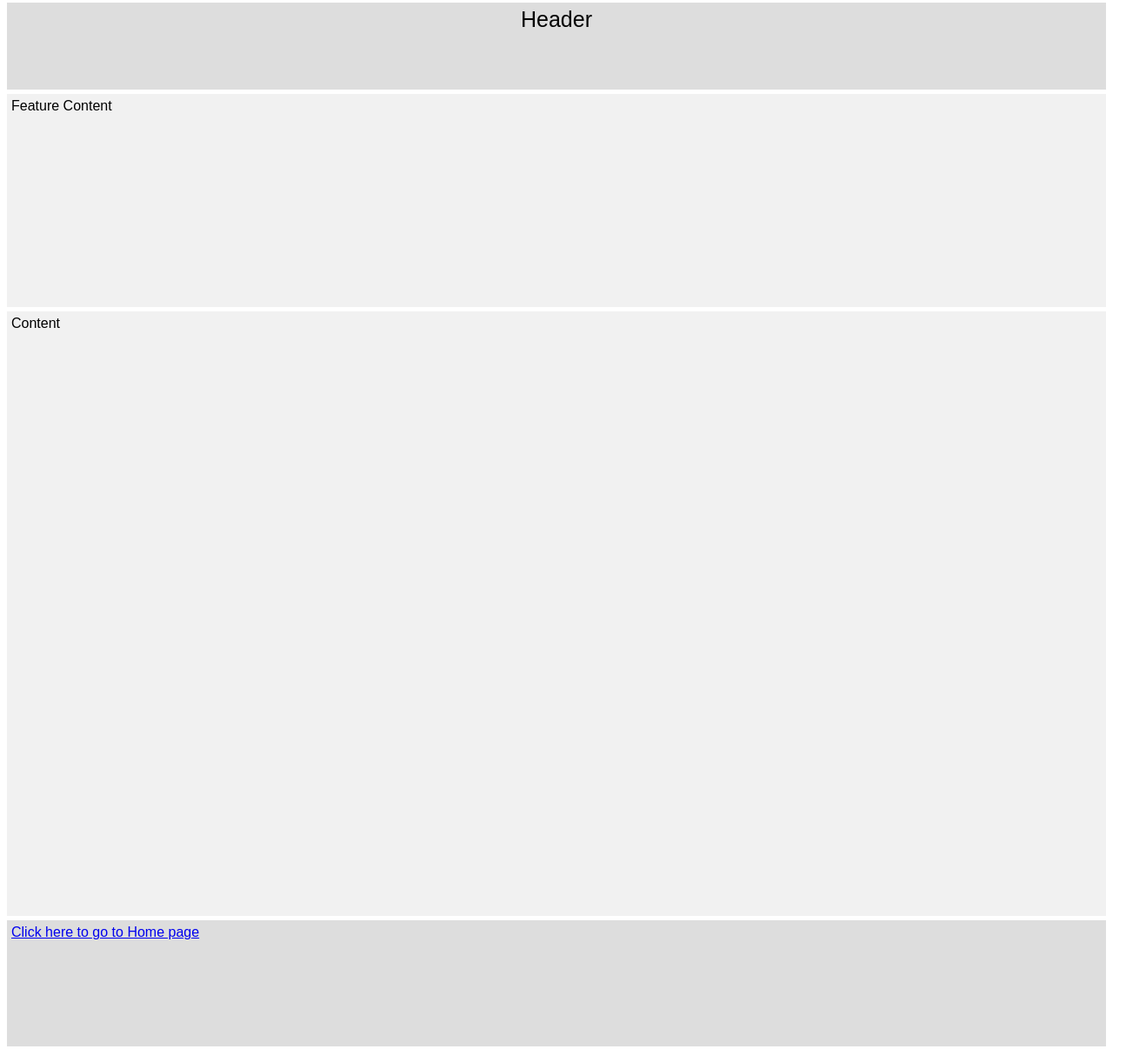
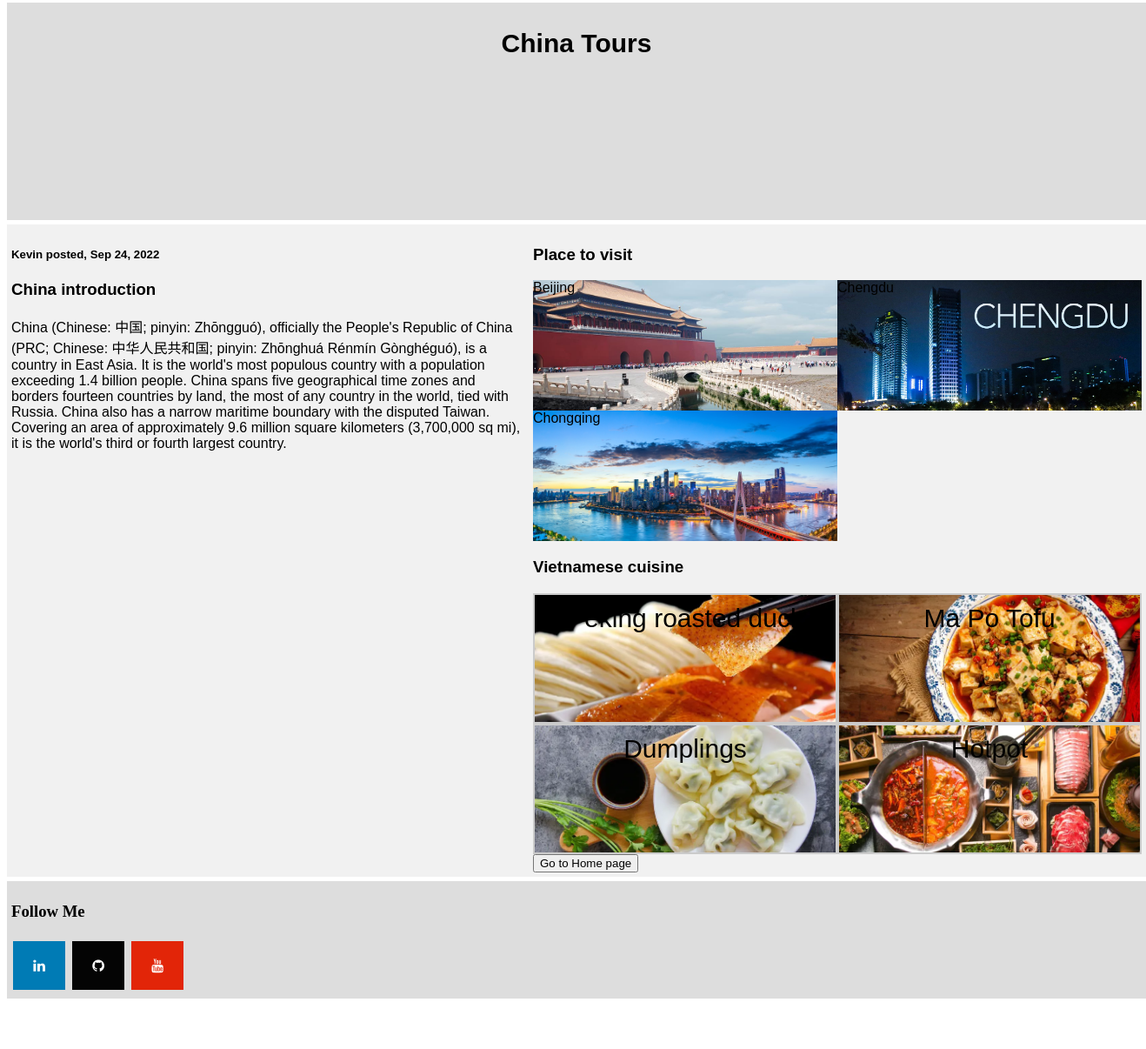
Before and after one commit to KhoiVuKha/Personal-Blog-Website, a plain HTML site: page html/blog-post-china-tours.html in a window 1280 px wide. Shown: the part 5-1211 px from the top of the page at 87% size, 1318 px wide, since content can reach past the window. After the commit the page ends 1161 px from the top, so only its background shows below. Drawn offline with Linux system fonts and the light colour scheme.

Commit message:
Add blog posts contents

```diff
--- a/css/blog-post.css
+++ b/css/blog-post.css
@@ -1,14 +1,13 @@
 .container {
-    /* Step 1: Set display to grid */
-      display:grid;
-   /* Step 2: setup rows amd columns */
-      grid-template-columns: 300px 300px 300px;
-      grid-template-rows: 100px 250px 700px 150px;
-      grid-template-areas:
-      "hd hd hd hd hd hd hd hd"
-      "feat feat feat feat feat feat feat feat"
-      "main main main main main main main main"
-      "ft ft ft ft ft ft ft ft";
+  display:grid;
+  grid-template-columns: 300px 300px 300px;
+  grid-template-rows: 100px 250px 600px;
+  /* Initially each element has its own row for small screens */
+  grid-template-areas:
+  "hd"
+  "sd"
+  "main"
+  "ft";
 }
 
 .box {
@@ -18,9 +17,9 @@
 }
 
 .header {
-  grid-area: hd;
+  grid-area:hd;
   padding: 5px;
-  font-size: 25px;
+  font-size: 20px;
   text-align: center;
   background: #ddd;
 }
@@ -36,14 +35,153 @@
   margin-left: 50%;
 }
 
-.feature {
+.sidebar {
+  grid-area: sd;
   margin-top: 5px;
-  grid-area: feat;
   padding: 5px;
 }
 
 .content {
+  grid-area: main;
   margin-top: 5px;
-  grid-area: main;
   padding: 5px;
 }
+
+/* If Screen Is Wide Enough */
+@media(min-width:800px) {
+  .container {
+    display: grid;
+    grid-template-columns: 300px 300px 300px;
+    grid-template-rows: 250px 600px;
+    grid-template-areas:
+    "hd hd hd hd hd hd"
+    "sd sd main main main main"
+    "sd sd main main main main"
+    "sd sd main main main main"
+    "ft ft ft ft ft ft";
+  }
+}
+
+/* For Grid of Image layout */
+.nestedGrid {
+  display: grid;
+  grid-template-columns: 50% 50%;
+  grid-template-rows: 50% 50%;
+  overflow: hidden;
+}
+
+.photoBox {
+  width: 350px;
+  height: 150px;
+  background-color: #ddd;
+}
+
+/* For row image layout */
+* {
+  box-sizing: border-box;
+}
+
+.flex-container {
+  display: flex;
+  flex-direction: row;
+  font-size: 30px;
+  text-align: center;
+  overflow: hidden;
+  flex-wrap: wrap;
+}
+
+.flex-item {
+  width: 350px;
+  height: 150px;
+  background-color: #f1f1f1;
+  padding: 10px;
+  border: 2px solid #cbcbcb;
+}
+
+/* Responsive layout - makes a one column-layout instead of n-column layout */
+@media (max-width: 800px) {
+  .flex-container {
+    flex-direction: column;
+    width: 100%;
+  }
+}
+
+#hanoi {
+  background-image: url("../images/Vietnam/hanoi.jpg");
+  background-size: cover;
+}
+
+#halong {
+  background-image: url("../images/Vietnam/halongbay.jpg");
+  background-size: cover;
+}
+
+#danang {
+  background-image: url("../images/Vietnam/danang.jpg");
+  background-size: cover;
+}
+
+#hcmc {
+  background-image: url("../images/Vietnam/TP-HCM.jpg");
+  background-size: cover;
+}
+
+#pho {
+  background-image: url("../images/Vietnam/Vietnamese-cuisines/pho.jpg");
+  background-size: cover;
+}
+
+#bun-cha {
+  background-image: url("../images/Vietnam/Vietnamese-cuisines/bun-cha.jpg");
+  background-size: cover;
+}
+
+#nem {
+  background-image: url("../images/Vietnam/Vietnamese-cuisines/nem-ran.jpg");
+  background-size: cover;
+}
+
+#bun-bo-hue {
+  background-image: url("../images/Vietnam/Vietnamese-cuisines/bun-bo-hue.jpeg");
+  background-size: cover;
+}
+
+#banh-xeo {
+  background-image: url("../images/Vietnam/Vietnamese-cuisines/banh-xeo.jpg");
+  background-size: cover;
+}
+
+#beijing {
+  background-image: url("../images/China/Beijing.jpg");
+  background-size: cover;
+}
+
+#chengdu {
+  background-image: url("../images/China/chengdu.jpg");
+  background-size: cover;
+}
+
+#chongqing {
+  background-image: url("../images/China/chongqing.jpg");
+  background-size: cover;
+}
+
+#peking-roasted-duck {
+  background-image: url("../images/China/Chinese-cuisine/Peking-roasted-duck.PNG");
+  background-size: cover;
+}
+
+#ma-po-tofu {
+  background-image: url("../images/China/Chinese-cuisine/ma-po-tofu.PNG");
+  background-size: cover;
+}
+
+#dumplings {
+  background-image: url("../images/China/Chinese-cuisine/dumplings.PNG");
+  background-size: cover;
+}
+
+#hot-pot {
+  background-image: url("../images/China/Chinese-cuisine/hot-pot.PNG");
+  background-size: cover;
+}
--- a/html/blog-post-china-tours.html
+++ b/html/blog-post-china-tours.html
@@ -2,20 +2,58 @@
 <html lang="en">
   <head>
     <meta charset="utf-8" />
-    <title>China Tours</title>
+    <title>Welcome to Vietnam!</title>
     <meta
       content="width=device-width, initial-scale=1, maximum-scale=1"
       name="viewport"
     />
     <link rel="stylesheet" href="../css/blog-post.css">
+    <link rel="stylesheet" href="../css/awesome-icons.css">
+
   </head>
   <body>
   <div class = "container">
-    <div class="header box">Header</div>
-    <div class="feature box">Feature Content</div>
-    <div class="content box">Content</div>
-    <div class="footer box">
-      <a href="../index.html">Click here to go to Home page</a>
+    <!-- Blog post header -->
+    <div class="header box">
+      <h2>China Tours</h2>
+    </div>
+
+    <!-- Blog post -->
+    <div class="sidebar box">
+      <h5>Kevin posted, Sep 24, 2022</h5>
+      <h3>China introduction</h3>
+      <p>China (Chinese: 中国; pinyin: Zhōngguó), officially the People's Republic of China (PRC; Chinese: 中华人民共和国; pinyin: Zhōnghuá Rénmín Gònghéguó), is a country in East Asia. It is the world's most populous country with a population exceeding 1.4 billion people. China spans five geographical time zones and borders fourteen countries by land, the most of any country in the world, tied with Russia. China also has a narrow maritime boundary with the disputed Taiwan. Covering an area of approximately 9.6 million square kilometers (3,700,000 sq mi), it is the world's third or fourth largest country.</p>
+    </div>
+
+    <!-- Blog post content box -->
+    <div class="content box">
+      <h3>Place to visit</h3>
+      <div class="nestedGrid">
+        <div id="beijing" class="photoBox">Beijing</div>
+        <div id="chengdu" class="photoBox">Chengdu</div>
+        <div id="chongqing" class="photoBox">Chongqing</div>
+      </div>
+
+      <h3>Vietnamese cuisine</h3>
+      <div class="flex-container">
+        <div id="peking-roasted-duck" class="flex-item">Peking roasted duck</div>
+        <div id="ma-po-tofu" class="flex-item">Ma Po Tofu</div>
+        <div id="dumplings" class="flex-item">Dumplings</div>
+        <div id="hot-pot" class="flex-item">Hotpot</div>
+      </div>
+
+      <a href="../index.html"><button>Go to Home page</button></a>
+    </div>
+
+    <div class="footer">
+      <h3>Follow Me</h3>
+        <!-- Add icon library -->
+        <link rel="stylesheet" href="https://cdnjs.cloudflare.com/ajax/libs/font-awesome/4.7.0/css/font-awesome.min.css">
+
+        <!-- Add Social media icons -->
+        <a href="https://www.linkedin.com/in/khoi-vu-1680b1166/" class="fa fa-linkedin"></a>
+        <a href="https://github.com/KhoiVuKha" class="fa fa-github"></a>
+        <a href="https://www.youtube.com/channel/UCgLzClTkmQYZk0pX9ptYgiw" class="fa fa-youtube"></a>
     </div>
   </div>
   </body>
```
Also changed, not shown: html/about.html (+1 -1 lines), html/blog-post-welcome-to-vietnam.html (+25 -4 lines), index.html (+1 -4 lines), css/image-frame.css (line endings or trailing spaces), images/China/Chinese-cuisine/Peking-roasted-duck.PNG (added), images/China/Chinese-cuisine/dumplings.PNG (added), images/China/Chinese-cuisine/hot-pot.PNG (added), images/China/Chinese-cuisine/ma-po-tofu.PNG (added).
